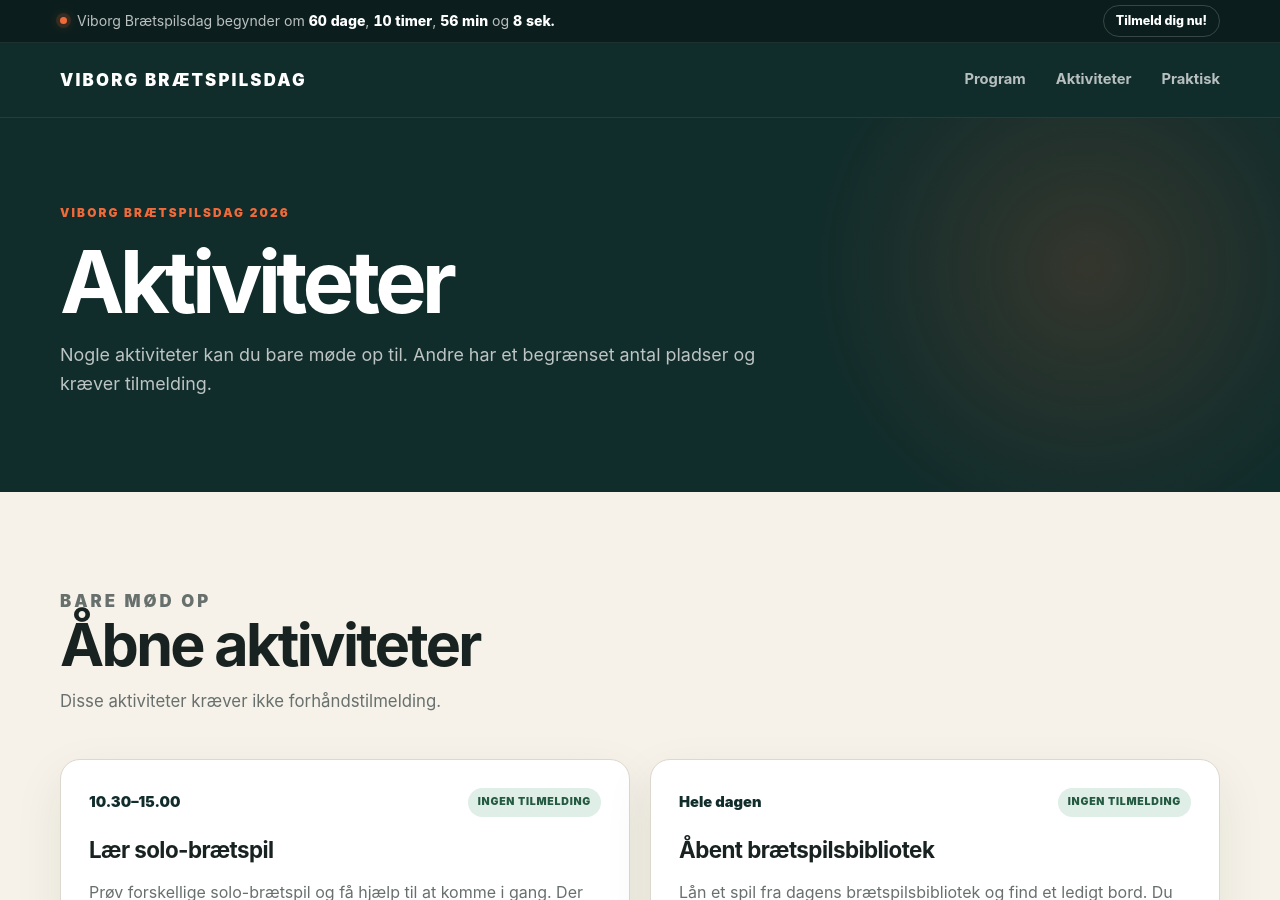
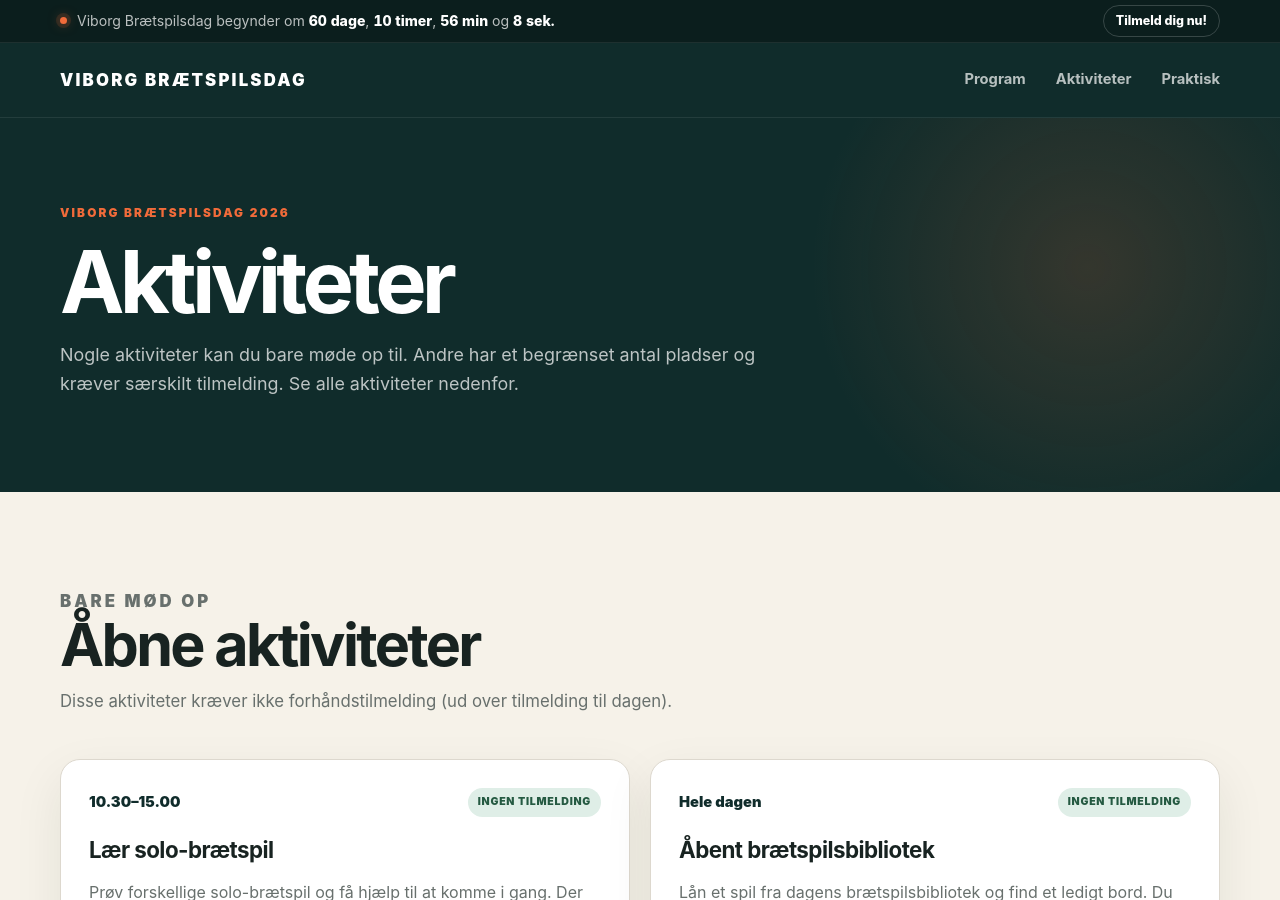
Before and after one commit to Andrejao/spilex, a Jekyll site: the page built from aktiviteter.html, in a window 1280 px wide and 900 px high. Built offline with Jekyll 4.4.1, drawn with Linux system fonts in a browser that asks for light colours; some of the changed text lies outside the part shown.

Commit message:
Update aktiviteter.html

```diff
--- a/aktiviteter.html
+++ b/aktiviteter.html
@@ -13,7 +13,8 @@ description: Se aktiviteter med og uden tilmelding til Viborg Brætspilsdag 2026
 
     <p>
       Nogle aktiviteter kan du bare møde op til.
-      Andre har et begrænset antal pladser og kræver tilmelding.
+      Andre har et begrænset antal pladser og kræver særskilt tilmelding.
+      Se alle aktiviteter nedenfor.
     </p>
 
   </div>
@@ -28,7 +29,7 @@ description: Se aktiviteter med og uden tilmelding til Viborg Brætspilsdag 2026
       <p class="eyebrow">Bare mød op</p>
       <h2>Åbne aktiviteter</h2>
       <p>
-        Disse aktiviteter kræver ikke forhåndstilmelding.
+        Disse aktiviteter kræver ikke forhåndstilmelding (ud over tilmelding til dagen).
       </p>
     </div>
 
@@ -83,7 +84,7 @@ description: Se aktiviteter med og uden tilmelding til Viborg Brætspilsdag 2026
       <h2>Aktiviteter med tilmelding</h2>
       <p>
         Disse aktiviteter har et begrænset antal pladser.
-        Du skal derfor booke en plads.
+        Du skal derfor booke en plads. Du får et særskilt link, når du er tilmeldt og har betalt for entré.
       </p>
     </div>
 
```
